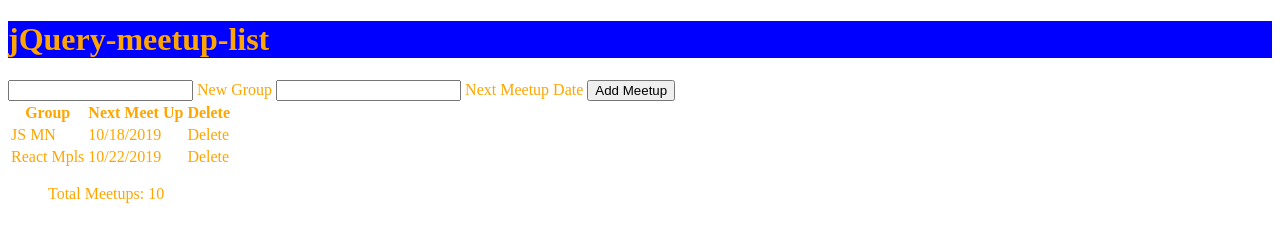
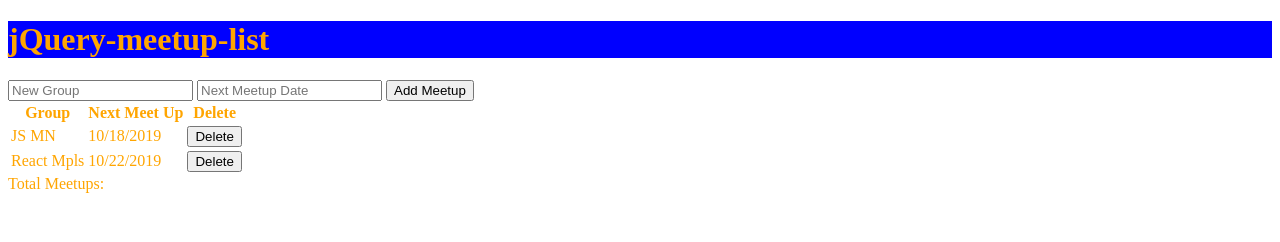
Before and after one commit to irisnoh/scytale-jquery-meetup-list, a plain HTML site: page index.html in a window 1280 px wide. Drawn offline with Linux system fonts and the light colour scheme.

Commit message:
add hard-code markup and clean up for .html

```diff
--- a/index.html
+++ b/index.html
@@ -1,21 +1,24 @@
 <!DOCTYPE html>
 <html lang="en">
+
 <head>
     <meta charset="UTF-8">
     <meta name="viewport" content="width=device-width, initial-scale=1.0">
     <meta http-equiv="X-UA-Compatible" content="ie=edge">
     <title>jQuery-meetup-list</title>
-    <link rel = "stylesheet" type = "text/css"href = "meetupStyle.css" />
-    <script src = "meetupjQuery.js"></script>
-    <script src = "meetup.js"></script>
+    <link rel="stylesheet" type="text/css" href="meetupStyle.css" />
+    <script src="meetupjQuery.js"></script>
+    <script src="meetup.js"></script>
 </head>
+
 <body>
     <h1>jQuery-meetup-list</h1>
-    <input> New Group</input>
-    <input> Next Meetup Date</input>
-    <button id = "addButton"> Add Meetup</button>
+    <input placeholder="New Group" id="newGroupId"></input>
+    <input placeholder="Next Meetup Date" id="newMeetupDateID"></input>
+    <button id="addButton"> Add Meetup</button>
 
     <table>
+        <thead>
             <tr>
                 <th>Group</th>
                 <th>Next Meet Up</th>
@@ -24,15 +27,21 @@
             <tr>
                 <td>JS MN</td>
                 <td>10/18/2019</td>
-          <td>Delete</td>
+                <td>
+                    <button class="deleteButton"> Delete </button>
+                </td>
             </tr>
             <tr>
                 <td>React Mpls</td>
                 <td>10/22/2019</td>
-          <td>Delete</td>
+                <td>
+                    <button class="deleteButton"> Delete </button>
+                </td>
             </tr>
+        </thead>
     </table>
 
-      <ul id ="meetupCounter"> Total Meetups: 10</ul>
+    <div id="meetupCounter"> Total Meetups:</div>
 </body>
+
 </html>
```
Also changed, not shown: meetup.js (line endings or trailing spaces), 1 other file. Lines whose indentation alone changed are shown as unchanged.
